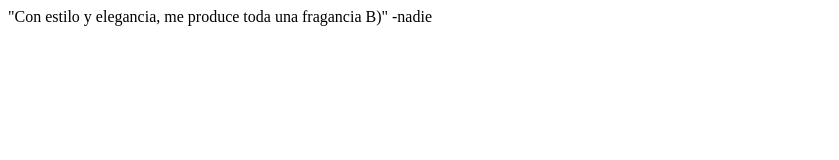
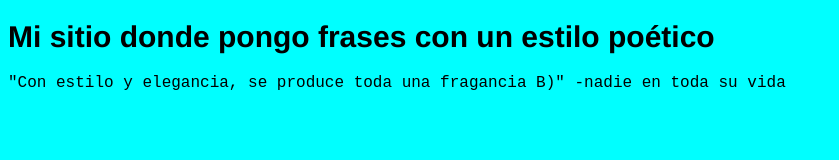
Before and after one commit to miguel-castillo-hub/mi-sitio-mc, a plain HTML site: page index.html in a window 1280 px wide. Shown: the whole page, without its empty margins (0-839 px from the left). Drawn offline with Linux system fonts and the light colour scheme.

Commit message:
Agrego título y párrafo al index.html

```diff
--- a/index.html
+++ b/index.html
@@ -7,11 +7,17 @@
   <title>Document</title>
 </head>
 
+<h1>
+  Mi sitio donde pongo frases con un estilo poético
+</h1>
+
 <body>
-  "Con estilo y elegancia, me produce toda una fragancia B)"
-  -nadie
+  <p>
+    "Con estilo y elegancia, se produce toda una fragancia B)"
+    -nadie en toda su vida
+  </p>
 </body>
 
 </html>
 
-<link ref="stylesheet" href="styles.css">
+<link rel="stylesheet" href="styles.css">
--- a/styles.css
+++ b/styles.css
@@ -1,4 +1,13 @@
 * {
   background-color: aqua;
-  font-family: sans-serif;
 }
+
+h1 {
+  font-family: 'Franklin Gothic Medium', 'Arial Narrow', Arial, sans-serif;
+  font-size: 30px;
+}
+
+p {
+  font-family: 'Courier New', Courier, monospace;
+  font-weight: 200px;
+}
```
